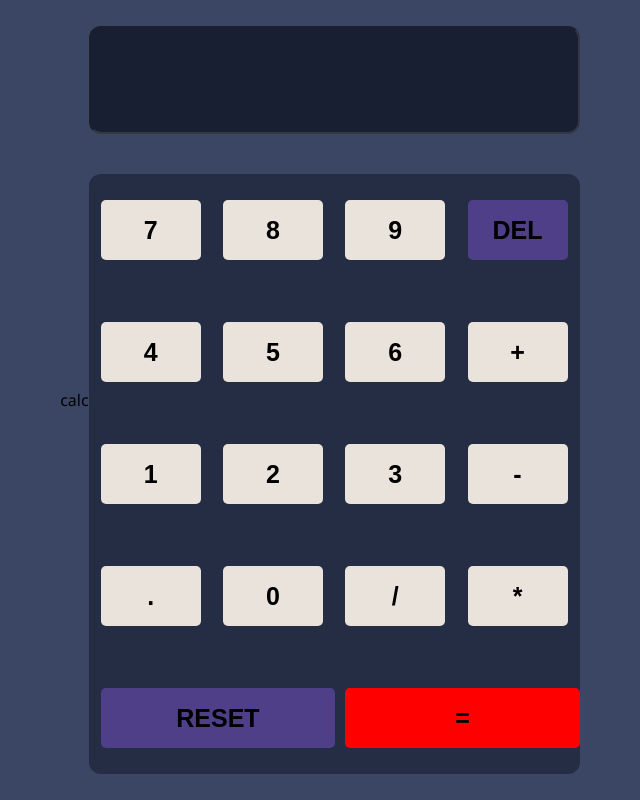
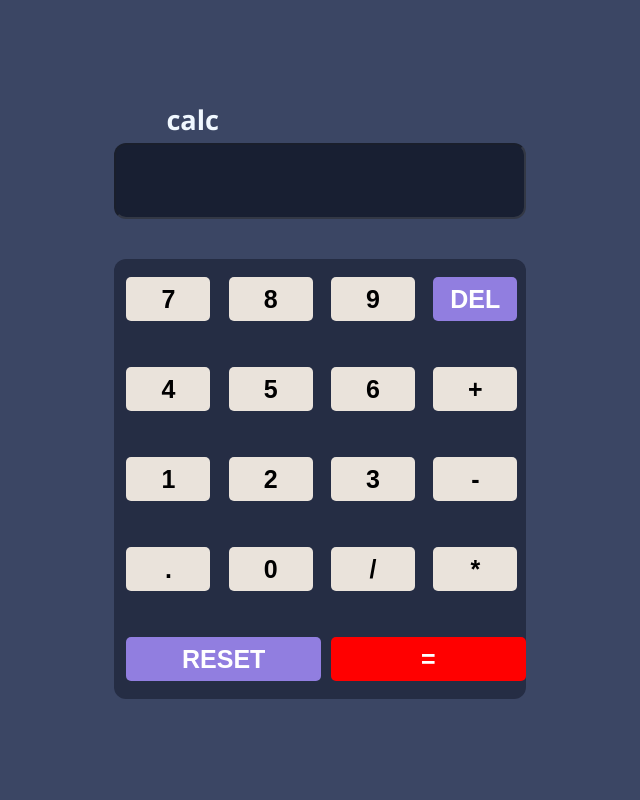
Before and after one commit to cnithin19/Micro-Pro-3, a plain HTML site: page index.html in a window 1280 px wide. Shown: the whole page, without its empty margins (320-960 px from the left). Drawn offline with Linux system fonts and the light colour scheme.

Commit message:
Styles update

```diff
--- a/style.css
+++ b/style.css
@@ -51,6 +51,7 @@ body {
     justify-content: center;
     align-items: center;
     background-color:rgba(59, 70, 100, 1);;
+    flex-direction: column;
     font-family: Segoe UI;
 }
 
@@ -74,8 +75,8 @@ body {
     border: 1px solid #ccc;
     border-radius: 5px; */
 
-    height: 6.8rem;
-    width: 30.7rem;
+    height: 4.8rem;
+    width: 25.7rem;
     background-color: rgba(24, 31, 50, 1);
     /* background-color: rgb(17, 17, 50); */
    padding: 10px;
@@ -93,19 +94,28 @@ body {
     border-radius: 12px;
     margin-top: 40px;
     gap: 10px;
-    height: 37.5rem;
-    width: 30.7rem;
+    height: 27.5rem;
+    width: 25.7rem;
     background-color:rgba(37, 45, 68, 1);;
     justify-content: space-around;
     align-items: center;
     padding-left: 12px;
     /* display: flex; */
+    /* padding: 50px; */
+}
+.calculator-container{
+    /* justify-self: left; */
+    align-self: flex-start;
+    padding-left: 38%;
+    color: aliceblue;
+    font-size: 1.7rem;
+    font-weight: 600;
+    padding-bottom: 5px;
 }
 
-
 button {
-    height: 3.75rem;
-    width: 6.25rem;
+    height: 2.75rem;
+    width: 5.25rem;
     padding: 15px;
     font-size: 18px;
     border: none;
@@ -137,7 +147,9 @@ button:active {
 }
 .equal{
     background-color: red;
+    color: white;
 }
 .light{
-    background-color: #4e3f88;
+    background-color: #917ee0;
+    color: white;
 }
```
